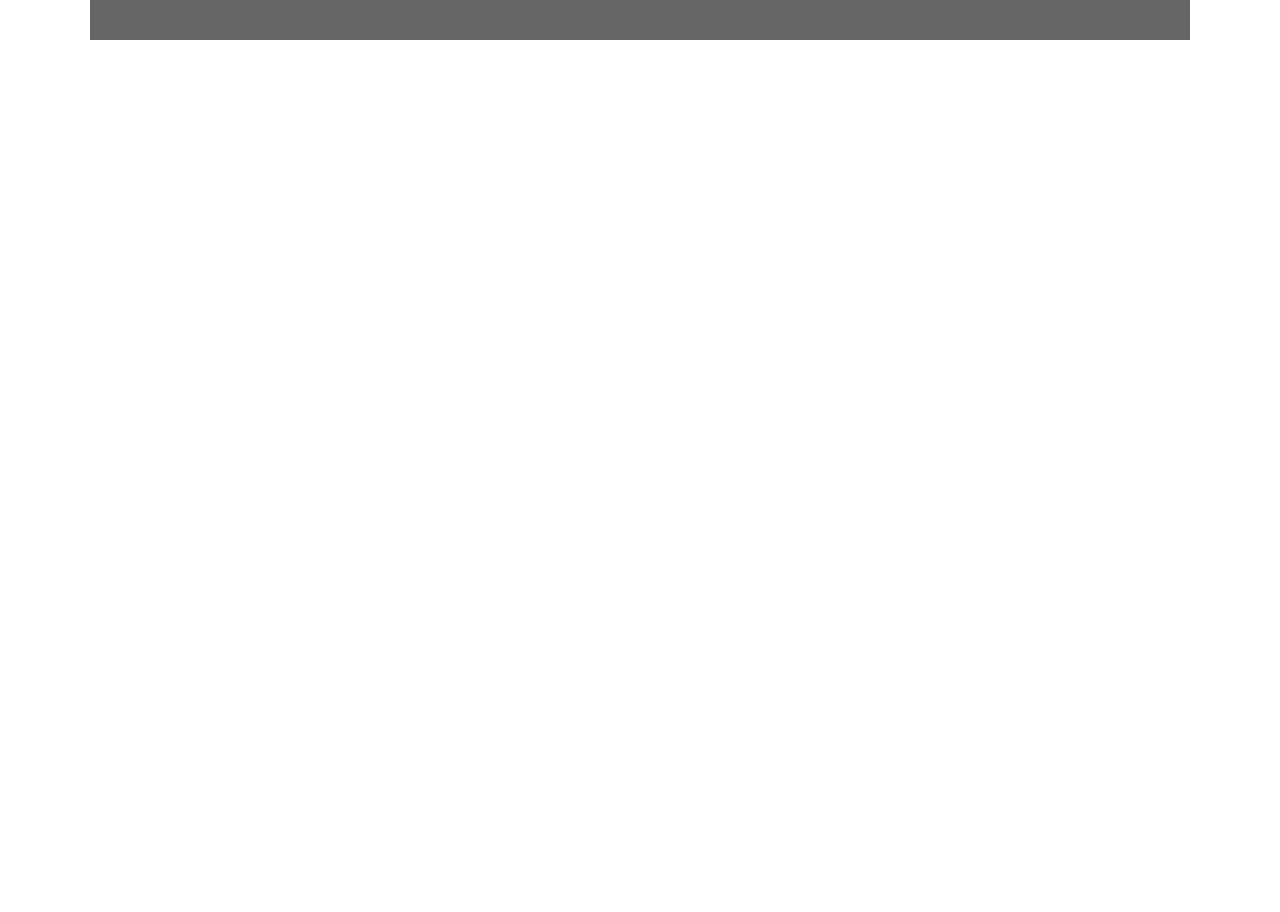
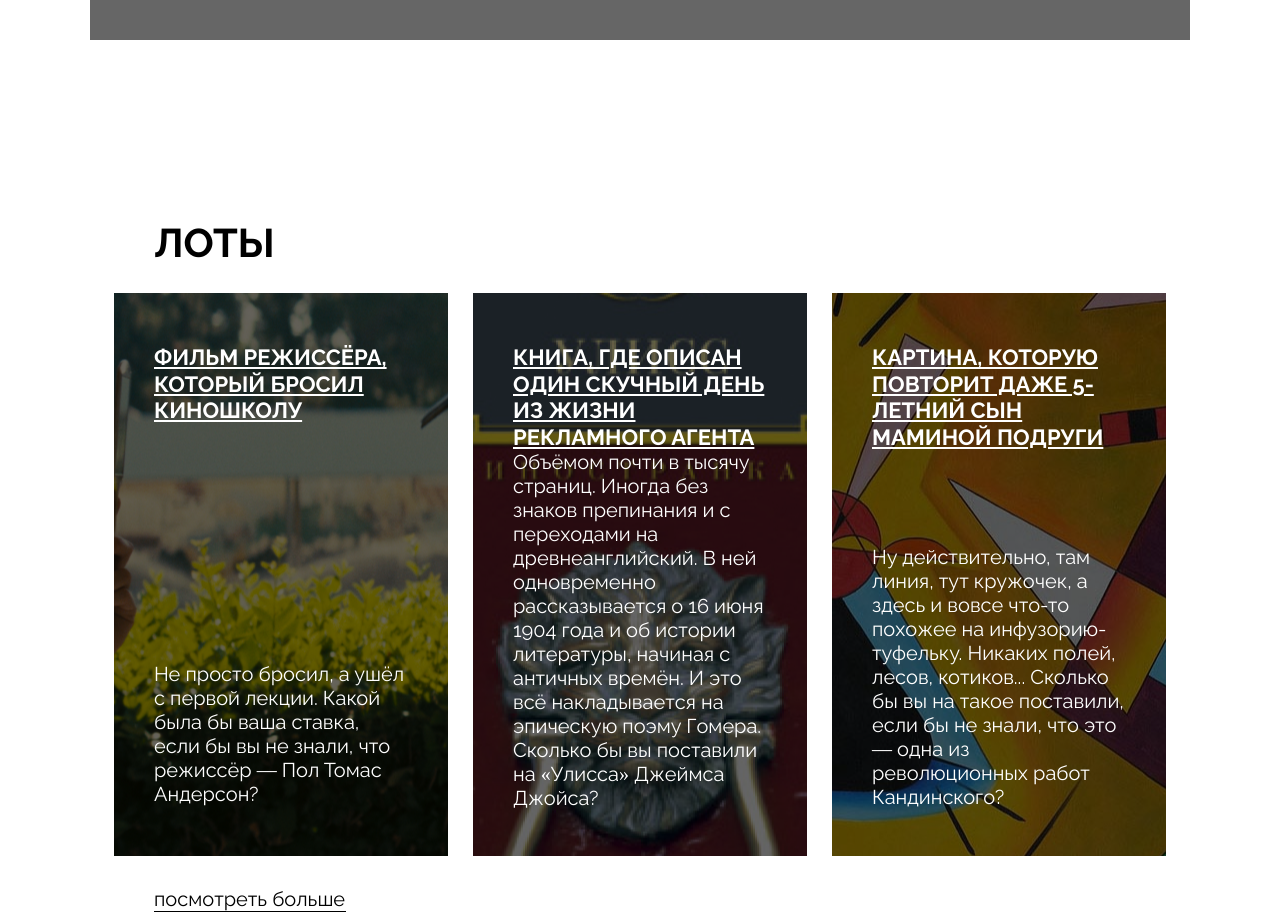
Before and after one commit to GorbanevaEkaterina/ono-tebe-nado, a plain HTML site: page index.html in a window 1280 px wide. Shown: the part 1009-1921 px from the top of the page. Before the commit the page ends 1049 px from the top, so only its background shows below. Drawn offline with Linux system fonts and the light colour scheme; grey boxes are pictures that could not be loaded.

Commit message:
feat:lot

```diff
--- a/index.html
+++ b/index.html
@@ -63,6 +63,48 @@
       </div>
     </div>
       </section>
+      <section class="lots content-section">
+        <h2 class="lots__heading">Лоты</h2>
+        <ul class="lots__card-list">
+          <li class="lots__card-list-item">
+            <a class="card-link" href="#">
+
+              <article class="card card_type_film">
+                <div class="overlay">
+                <h3 class="card__title">Фильм режиссёра, который бросил киношколу</h3>
+            <p class="card__text text-end">
+              Не просто бросил, а ушёл с первой лекции. Какой была бы ваша
+              ставка, если бы вы не знали, что режиссёр — Пол Томас Андерсон?
+            </p></div>
+          </article>
+          </a>
+
+          </li>
+          <li class="lots__card-list-item">
+            <a class="card-link" href="#">
+              <article class="card card_type_book">
+                <div class="overlay"><h3 class="card__title">Книга, где описан один скучный день из жизни рекламного агента</h3>
+            <p class="card__text">
+              Объёмом почти в тысячу страниц. Иногда без знаков препинания и с переходами на древнеанглийский. В ней одновременно рассказывается о 16 июня 1904 года и об истории литературы, начиная с античных времён. И это всё накладывается на эпическую поэму Гомера. Сколько бы вы поставили на «Улисса» Джеймса Джойса?
+            </p>
+          </div>
+          </article>
+          </a>
+          </li>
+          <li class="lots__card-list-item">
+            <a class="card-link" href="#">
+              <article class="card card_type_picture">
+                <div class="overlay"><h3 class="card__title">Картина, которую повторит даже 5-летний сын маминой подруги</h3>
+            <p class="card__text text-center">
+              Ну действительно, там линия, тут кружочек, а здесь и вовсе что-то похожее на инфузорию-туфельку. Никаких полей, лесов, котиков... Сколько бы вы на такое поставили, если бы не знали, что это — одна из революционных работ Кандинского?
+            </p>
+          </div>
+          </article>
+          </a>
+          </li>
+        </ul>
+        <a class="lots__look-more-link" href="#">посмотреть больше</a>
+      </section>
       </main>
   </body>
 </html>
--- a/styles/style.css
+++ b/styles/style.css
@@ -86,7 +86,6 @@
   background-image: url(../images/cover.jpg);
   background-repeat: no-repeat;
   background-position: center center;
-
 }
 .overlay {
   background-color: rgba(0, 0, 0, 0.6);
@@ -96,18 +95,13 @@
 
 .cover__title {
   display: grid;
-/* font-style: normal; */
   font-weight: 700;
   font-size: 100px;
   line-height: 115%;
   letter-spacing: 0.3em;
   text-transform: uppercase;
-color: #FFFFFF;
-/* height: 355px; */
+  color: #ffffff;
   padding: 165px 50px 125px;
-/* margin-top: 165px;
-padding-left: 50px;
-padding-right: 50px; */
   line-height: 1.22em;
 }
 
@@ -127,7 +121,6 @@ line-height: 1.22em;
 .aligned-text_right {
   display: block;
   text-align: right;
-
 }
 
 .no-letter-spacing {
@@ -140,16 +133,14 @@ line-height: 1.22em;
   padding-left: 82px;
   padding-right: 50px;
   gap: 80px;
-
 }
 .cover__description-text {
   font-weight: 400;
   font-size: 22px;
   line-height: 28px;
   text-transform: uppercase;
-    color: #FFFFFF;
+  color: #ffffff;
   word-spacing: 0.8em;
-
 }
 .bet-button {
   font-weight: 500;
@@ -157,8 +148,113 @@ line-height: 1.22em;
   line-height: 26px;
   text-align: center;
   text-transform: uppercase;
-    color: #FFFFFF;
-    border: 1px solid #FFFFFF;
+  color: #ffffff;
+  border: 1px solid #ffffff;
   padding: 12px 32px 11px 31px;
   background-color: inherit;
 }
+
+.lots {
+  padding-top: 179px;
+  padding-left: 24px;
+}
+
+.lots__heading {
+  font-weight: 700;
+  font-size: 40px;
+  line-height: 47px;
+  padding-left: 40px;
+  padding-bottom: 27px;
+  text-transform: uppercase;
+  color: #000000;
+}
+
+.card-link {
+  display: block;
+  text-decoration: none;
+  height: 100%;
+}
+
+.card {
+  display: flex;
+  flex-direction: column;
+  width: 334px;
+  height: 563px;
+}
+
+.card_type_film {
+  background-image: url(../images/card-lot-01.jpg);
+  background-repeat: no-repeat;
+  background-position: center center;
+}
+
+.card_type_book {
+  background-image: url(../images/card-lot-02.jpg);
+  background-repeat: no-repeat;
+  background-position: center center;
+}
+
+.card_type_picture {
+  background-image: url(../images/card-lot-03.jpg);
+  background-repeat: no-repeat;
+  background-position: center center;
+}
+.lots__card-list {
+  display: flex;
+  flex-wrap: wrap;
+  gap: 25px;
+  list-style: none;
+}
+.lots__card-list-item {
+  width: 334px;
+  height: 563px;
+}
+.card__title {
+  display: flex;
+  padding-left: 40px;
+  padding-right: 40px;
+  padding-top: 51px;
+  font-weight: 700;
+  font-size: 22px;
+  line-height: 120%;
+  text-decoration-line: underline;
+  text-transform: uppercase;
+  color: #ffffff;
+}
+.card__text {
+  display: flex;
+  align-content: stretch;
+  min-height: 144px;
+  padding-left: 40px;
+  padding-right: 40px;
+  font-family: "Raleway";
+  font-style: normal;
+  font-weight: 400;
+  font-size: 20px;
+  line-height: 120%;
+  color: #ffffff;
+}
+
+.card__text.text-end {
+padding-top: 238px;
+}
+
+.card__text.text-center {
+  padding-top: 95px;
+  }
+.lots__look-more-link {
+  display: block;
+  width: 192px;
+  margin-top: 32px;
+  margin-left: 40px;
+ text-decoration: none;
+ border-bottom: 1px solid #000000;
+
+font-family: 'Raleway';
+font-style: normal;
+font-weight: 400;
+font-size: 20px;
+line-height: 23px;
+
+color: #000000;
+}
```
Lines whose indentation alone changed are shown as unchanged.
